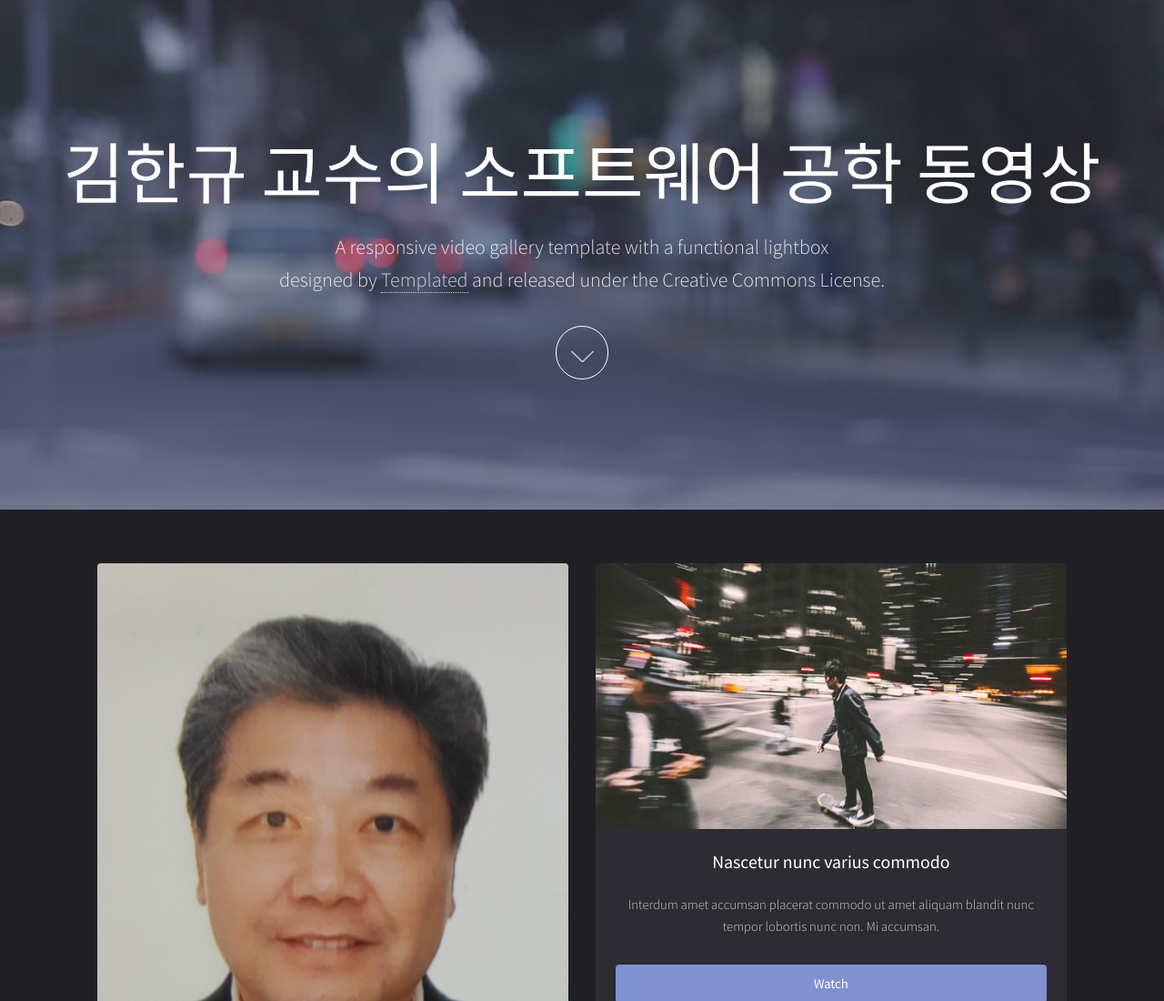
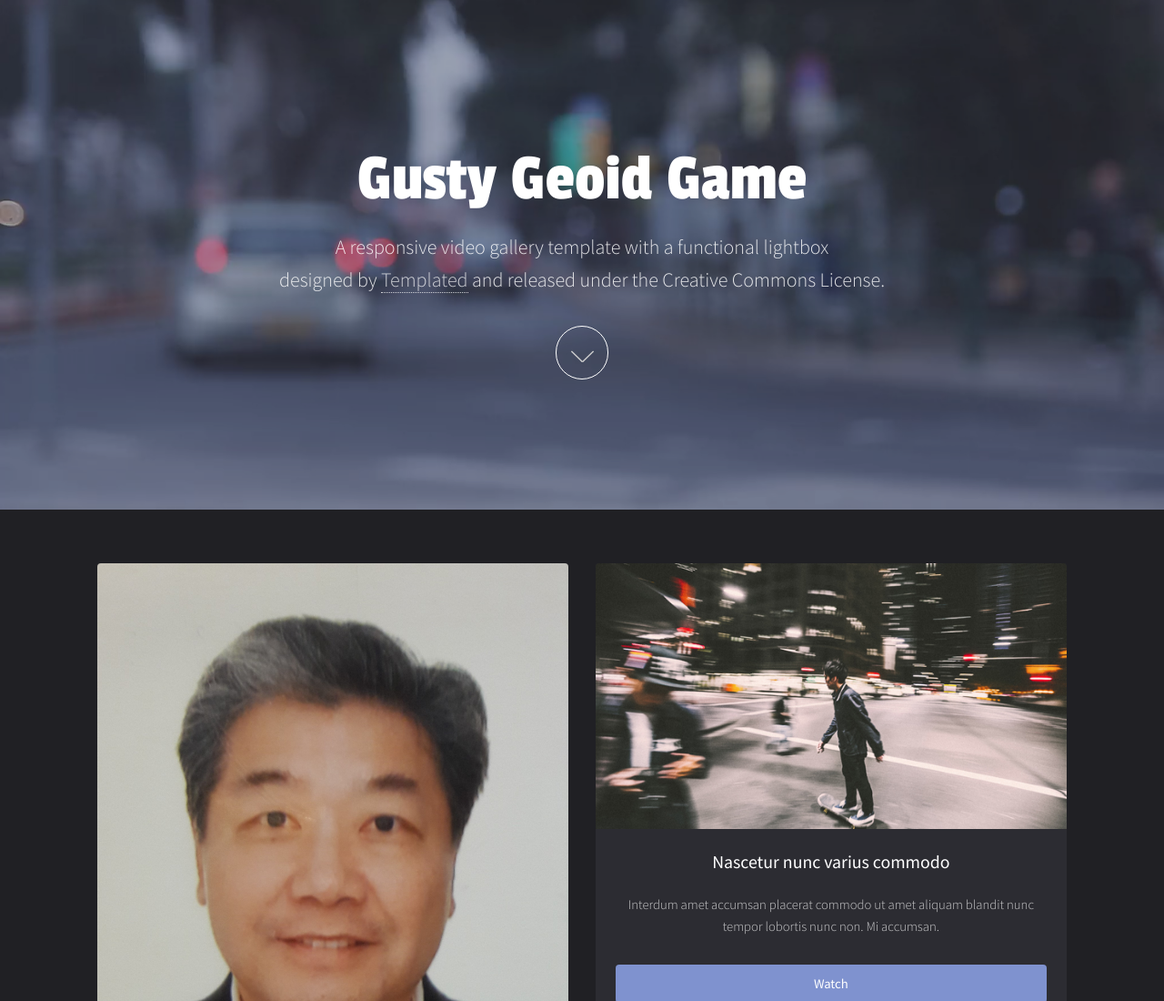
Before and after one commit to frokion/GGG, a plain HTML site: page index.html in a window 1280 px wide. Shown: the top 1100 px of the page at 91% size. Drawn offline with Linux system fonts and the light colour scheme.

Commit message:
Update index.html

```diff
--- a/index.html
+++ b/index.html
@@ -22,7 +22,7 @@
 				<section id="banner" data-video="images/banner">
 					<div class="inner">
 						<header>
-							<h1>김한규 교수의 소프트웨어 공학 동영상</h1>
+							<h1>Gusty Geoid Game</h1>
 							<p>A responsive video gallery template with a functional lightbox<br />
 							designed by <a href="https://templated.co/">Templated</a> and released under the Creative Commons License.</p>
 						</header>
```
